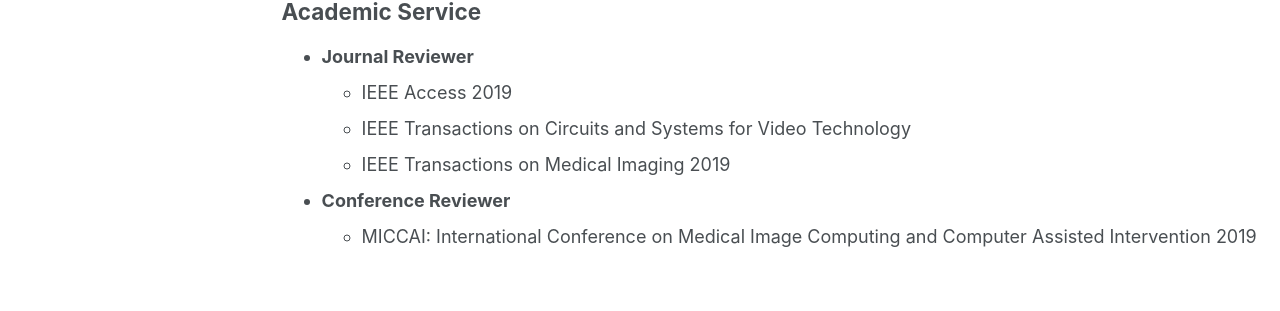
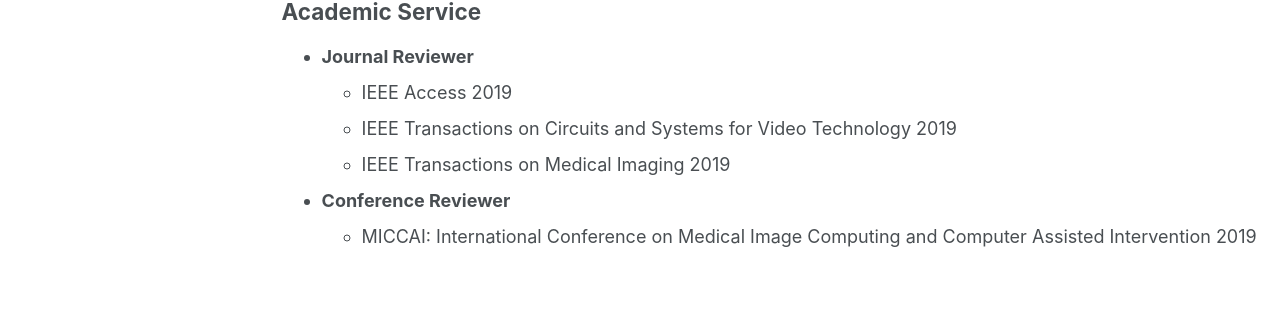
Before and after one commit to eveningdong/eveningdong.github.io, a Jekyll site: the page built from _pages/academic.md, in a window 1280 px wide and 900 px high, scrolled down 1931 px. Shown: the part 434-745 px from the top of the window. Built offline with Jekyll 4.4.1, drawn with Linux system fonts in a browser that asks for light colours; some web fonts are replaced.

Commit message:
add year

```diff
--- a/_pages/academic.md
+++ b/_pages/academic.md
@@ -74,7 +74,7 @@
 ## Academic Service
 * **Journal Reviewer**
   + IEEE Access 2019
-  + IEEE Transactions on Circuits and Systems for Video Technology
+  + IEEE Transactions on Circuits and Systems for Video Technology 2019
   + IEEE Transactions on Medical Imaging 2019
 
 * **Conference Reviewer**
```
